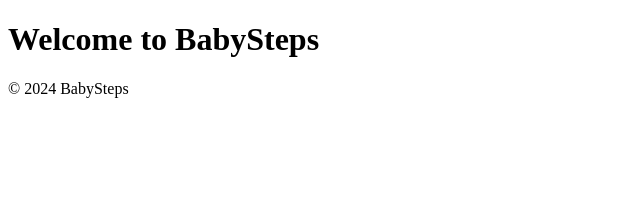
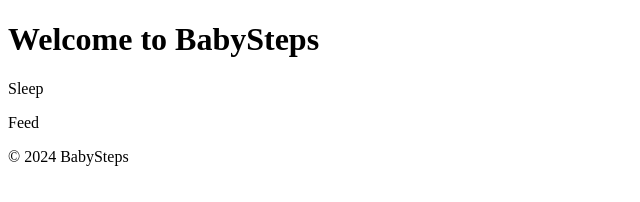
Before and after one commit to JOrekoya/babysteps, a plain HTML site: page index.html in a window 1280 px wide. Shown: the whole page, without its empty margins (0-640 px from the left). Drawn offline with Linux system fonts and the light colour scheme.

Commit message:
Add navigation links to the header in index.html

```diff
--- a/index.html
+++ b/index.html
@@ -10,6 +10,10 @@
 <body>
     <header>
         <h1>Welcome to BabySteps</h1>
+        <nav>
+            <p>Sleep</p>
+            <p>Feed</p>
+        </nav>
     </header>
     <main>
 
```
